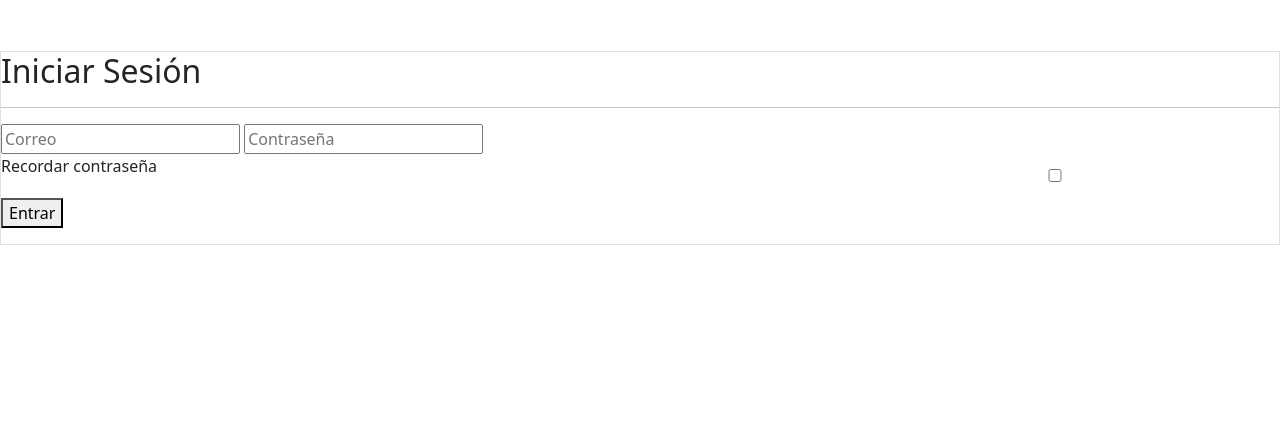
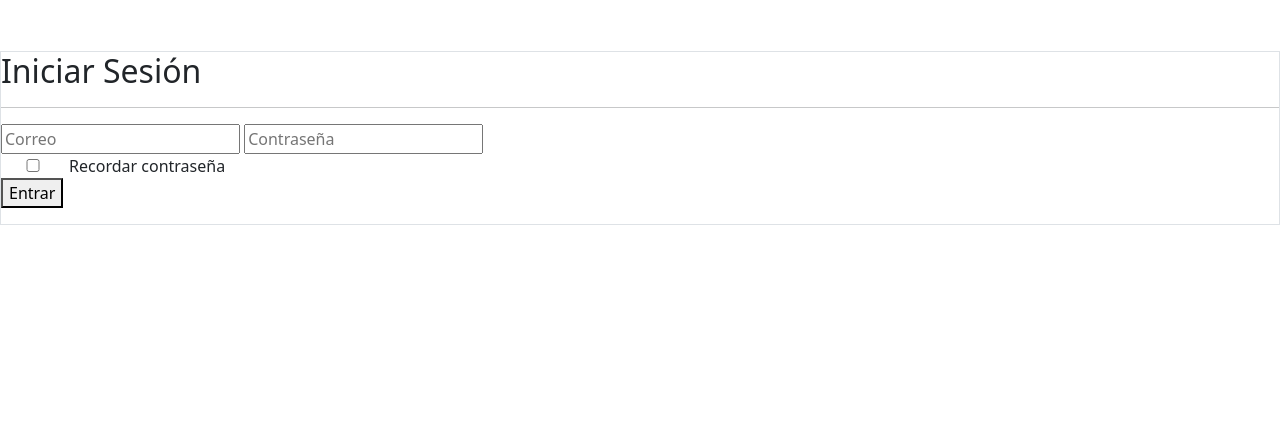
Before and after one commit to mariagarcia31/SGEC_MGJ, a PHP site: page /index.php in a window 1280 px wide. Shown: the part 96-534 px from the top of the page. Run offline with PHP 8.4, Linux system fonts and the light colour scheme; some libraries are stand-ins or nearby versions.

Commit message:
Checkbox

```diff
--- a/MVC_proyectofinal/views/index.php
+++ b/MVC_proyectofinal/views/index.php
@@ -55,10 +55,11 @@ if((isset($_COOKIE['contrasena'])) && (isset($_COOKIE['correo']))){
             <form class="login-form" action="?c=verificar" method="post">
                 <input type="email"  name="correo" placeholder="Correo" required>
                <input type="password" name="contrasena" placeholder="Contraseña" required>
-          <div class="recordar" style="width:100%; display:flex;    align-items: center;">
-               <br><label style="width:80%; margin-bottom:20px">Recordar contraseña</label>
-               <input style="width:5%" type="checkbox" name="recordar" value="recordar">
-               <br></div>
+
+               <div class="custom-control custom-checkbox text-start">
+               <input type="checkbox" class="custom-control-input" id="checkbox-1" name="recordar" value="recordar" style="width:5%" >
+               <label class="custom-control-label" for="checkbox-1">Recordar contraseña</label>
+        </div>
                 <button >Entrar</button>
             </form>
             <?php if(isset($_SESSION["error"])){ ?>
```
